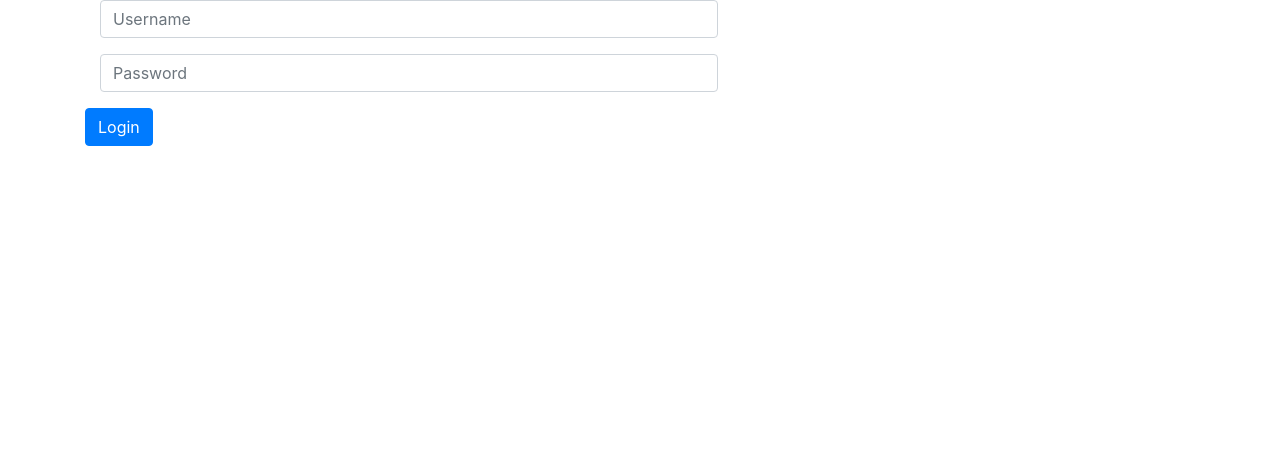
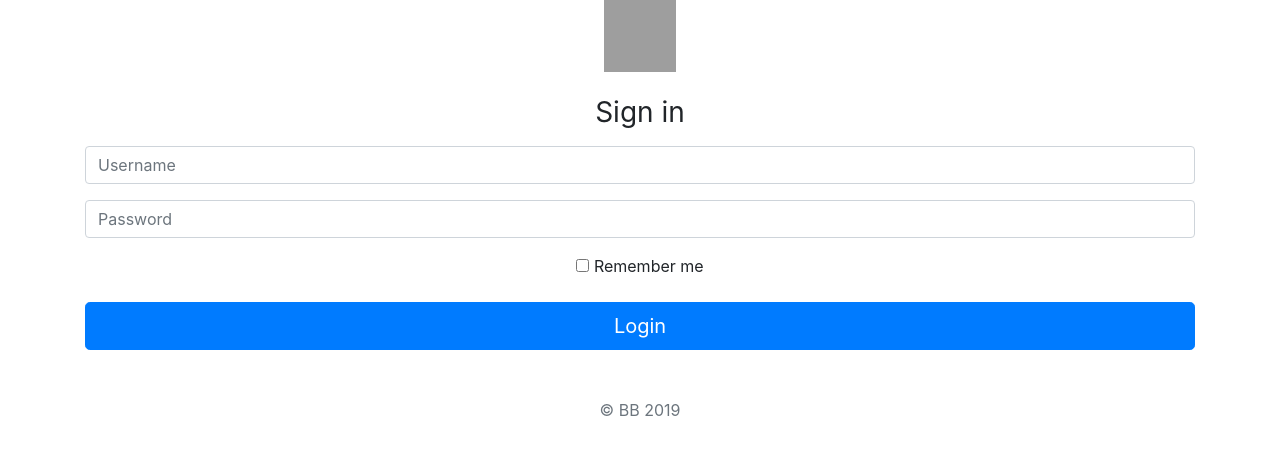
Before and after one commit to Shidory/BeBetter, a Django app: page /login in a window 1280 px wide. Shown: the top 455 px of the page. Run offline with Django 3.2, Linux system fonts and the light colour scheme; some libraries are stand-ins or nearby versions; grey boxes are pictures that could not be loaded.

Commit message:
[ADD]personalisation

```diff
--- a/account/templates/account/login.html
+++ b/account/templates/account/login.html
@@ -1,30 +1,57 @@
 <!DOCTYPE html>
 <html lang="en">
 <head>
-    <link rel="stylesheet" href="/static/css/bootstrap.min.css">
+    <link rel="stylesheet" href="https://stackpath.bootstrapcdn.com/bootstrap/4.3.1/css/bootstrap.min.css" integrity="sha384-ggOyR0iXCbMQv3Xipma34MD+dH/1fQ784/j6cY/iJTQUOhcWr7x9JvoRxT2MZw1T" crossorigin="anonymous">
+    <!--link rel="stylesheet" href="/static/css/bootstrap.min.css"-->
+    <link rel="stylesheet" href="/static/css/style.css">
     <meta charset="UTF-8">
     <meta name="viewport" content="width=device-width, initial-scale=1.0">
     <meta http-equiv="X-UA-Compatible" content="ie=edge">
     <title>login</title>
+    <style>
+      .bd-placeholder-img {
+        font-size: 1.125rem;
+        text-anchor: middle;
+        -webkit-user-select: none;
+        -moz-user-select: none;
+        -ms-user-select: none;
+        user-select: none;
+      }
+
+      @media (min-width: 768px) {
+        .bd-placeholder-img-lg {
+          font-size: 3.5rem;
+        }
+      }
+    </style>
 </head>
-<body>
+<body class="text-center">
     <div class="container">
-        <form method="post" action="" class="form-horizontal">
+        <form method="post" action="" class="form-signin">
             {% csrf_token %}
+            <img class="mb-4" src="/static/img/logo.svg" alt="" width="72" height="72">
+            <h1 class="h3 mb-3 font-weight-normal">Sign in</h1>
             <div class="form-group">
-                <div class="col-md-7">
+                <div class="">
                     <input type="text" name="username" class="form-control" placeholder="Username">
                 </div>
             </div>
 
             <div class="form-group">
-                <div class="col-md-7">
+                <div class="">
                     <input type="password" name="password" class="form-control" placeholder="Password">
                 </div>
             </div>
+
+            <div class="checkbox mb-3">
+                <label>
+                  <input type="checkbox" value="remember-me"> Remember me
+                </label>
+            </div>
             <div class="col-md-offset-3">
-                <button type="submit" class="btn btn-primary">Login</button>
+                <button type="submit" class="btn btn-lg btn-primary btn-block">Login</button>
             </div>
+            <p class="mt-5 mb-3 text-muted">&copy; BB 2019</p>
         </form>
     </div>
 </body>
--- a/account/templates/account/registration.html
+++ b/account/templates/account/registration.html
@@ -25,7 +25,6 @@
                 <form method="post" action="" class="form-horizontal">
                     {% csrf_token %}
                     <div class="form-group">
-                        <label for="" class="col-md-2 control-label">Firstname</label>
                         <div class="col-md-5">
                             {{ frm.first_name}}
                         </div>
```
